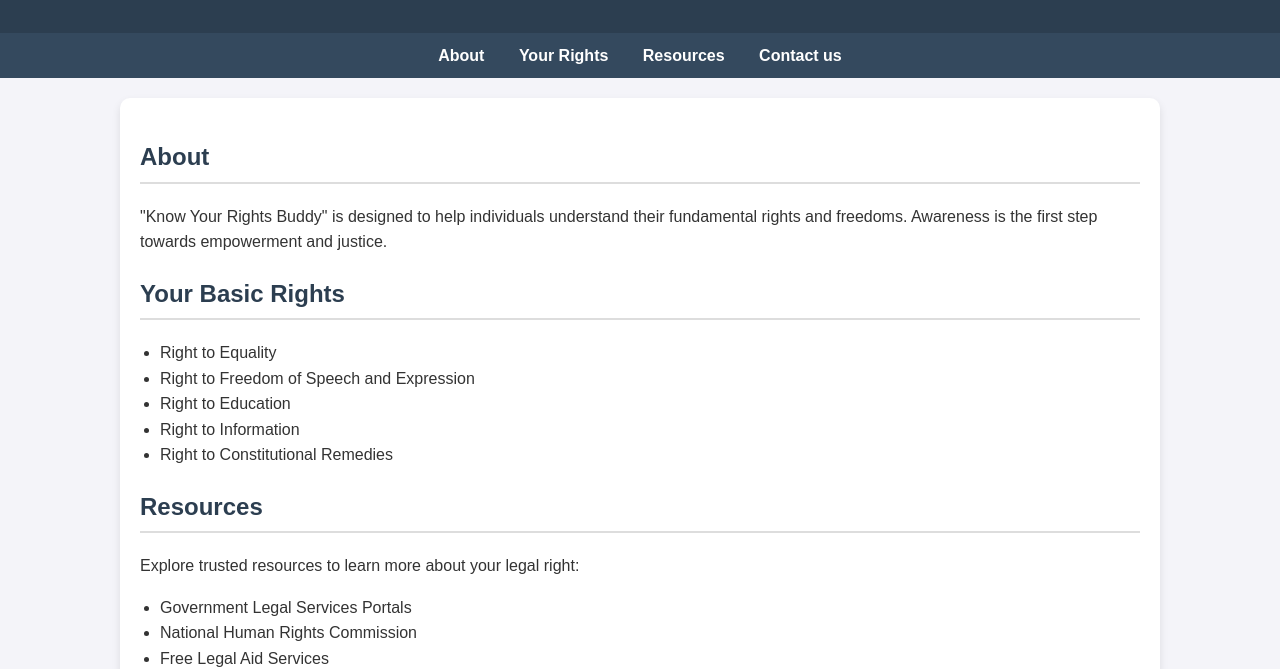
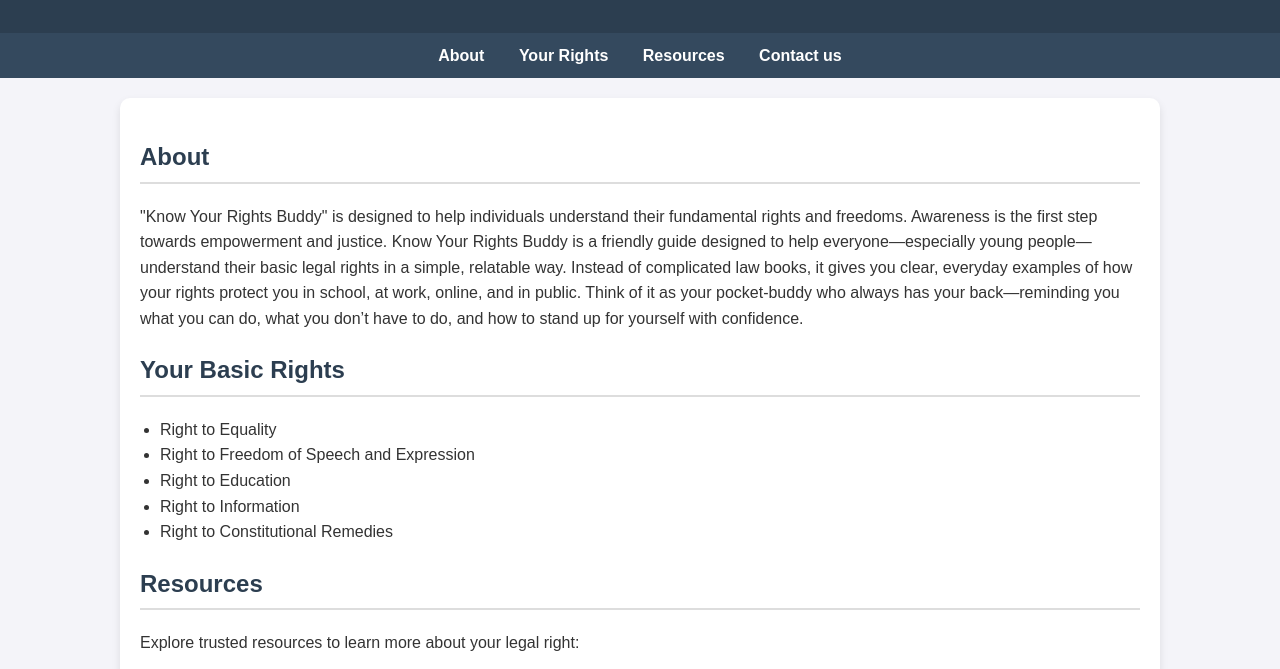
Before and after one commit to sirisha970-pixel/Hakathon-final.repo, a plain HTML site: page index.html in a window 1280 px wide. Shown: the part 116-785 px from the top of the page. Drawn offline with Linux system fonts and the light colour scheme.

Commit message:
Update index.html

```diff
--- a/index.html
+++ b/index.html
@@ -78,7 +78,7 @@
   <div class="container">
     <section id="about">
       <h2>About</h2>
-      <p>"Know Your Rights Buddy" is designed to help individuals understand their fundamental rights and freedoms. Awareness is the first step towards empowerment and justice.</p>
+      <p>"Know Your Rights Buddy" is designed to help individuals understand their fundamental rights and freedoms. Awareness is the first step towards empowerment and justice. Know Your Rights Buddy is a friendly guide designed to help everyone—especially young people—understand their basic legal rights in a simple, relatable way. Instead of complicated law books, it gives you clear, everyday examples of how your rights protect you in school, at work, online, and in public. Think of it as your pocket-buddy who always has your back—reminding you what you can do, what you don’t have to do, and how to stand up for yourself with confidence.</p>
     </section>
 
     <section id="rights">
```
